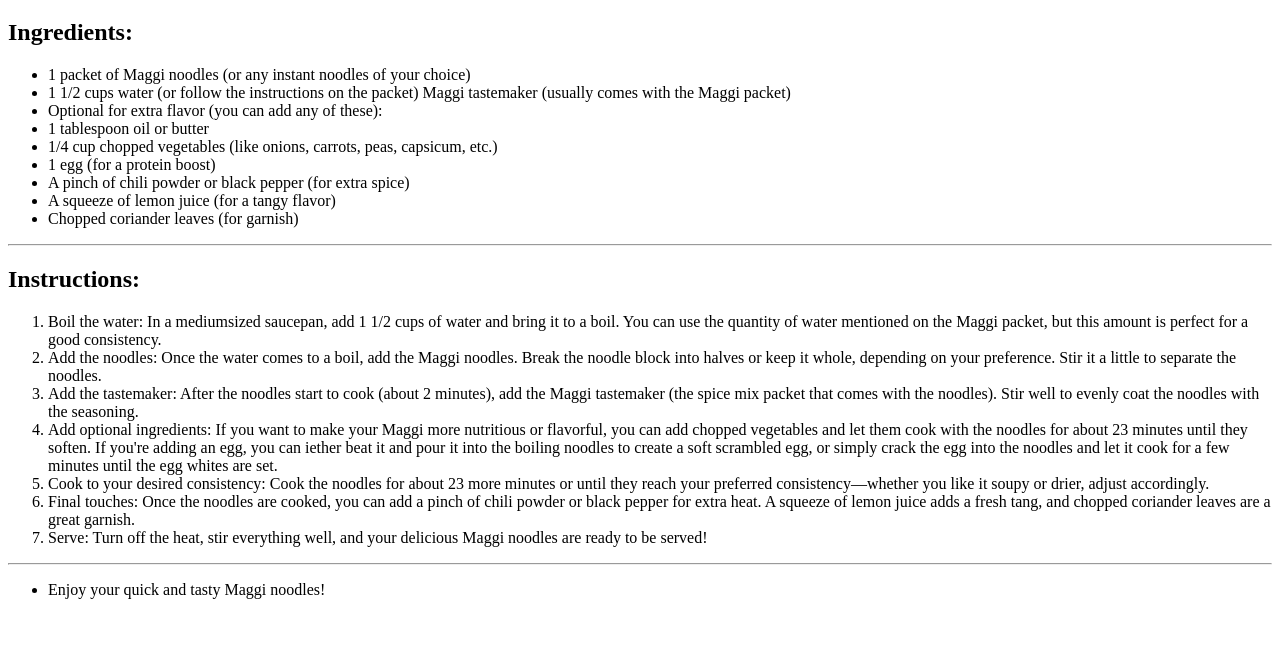
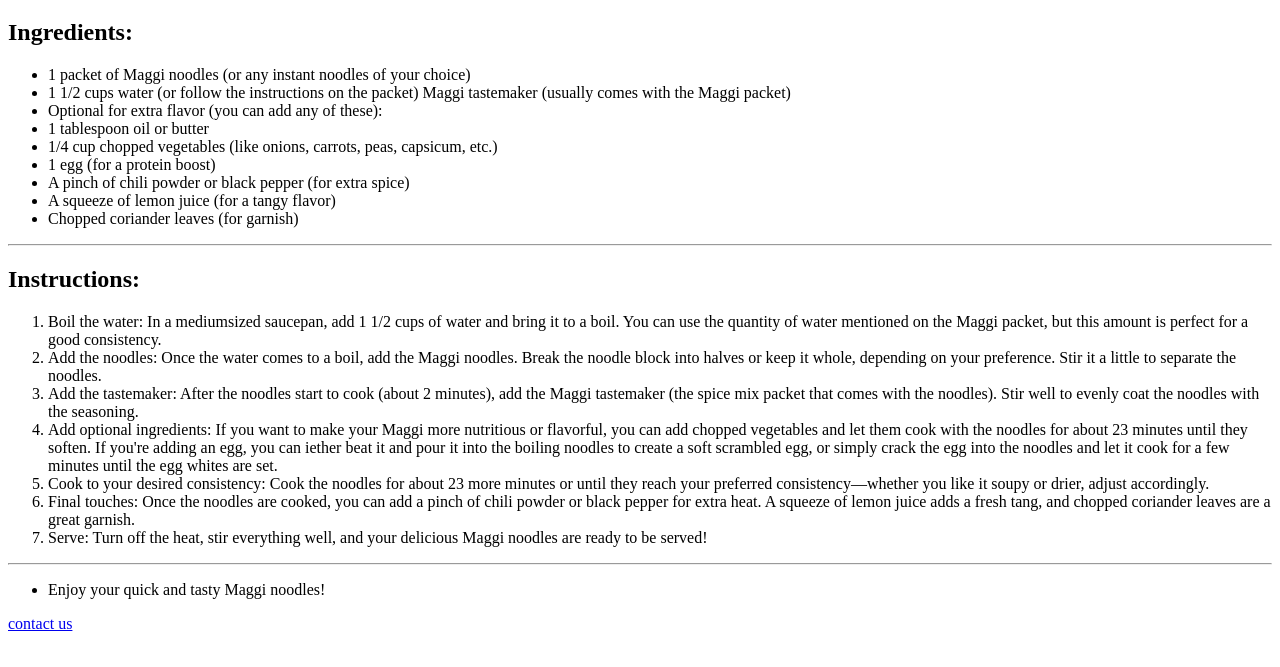
Before and after one commit to shansingh620/html-portfolio, a plain HTML site: page index.html in a window 1280 px wide. Shown: the part 61-728 px from the top of the page. Drawn offline with Linux system fonts and the light colour scheme.

Commit message:
Update index.html

```diff
--- a/index.html
+++ b/index.html
@@ -66,7 +66,7 @@
     <ul>
         <li> Enjoy your quick and tasty Maggi noodles!</li>
     </ul>
-
+    <a href="contact.htm">contact us</a>
 
 </body>
 
```
